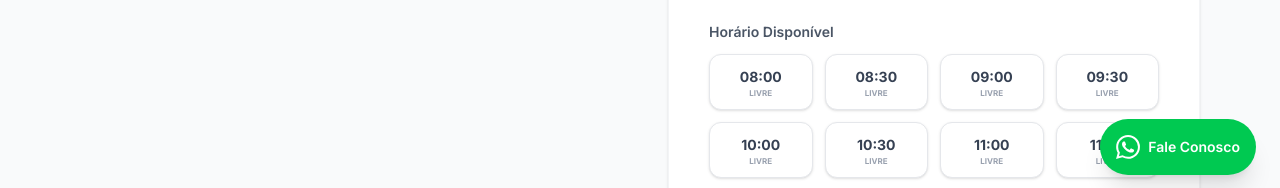
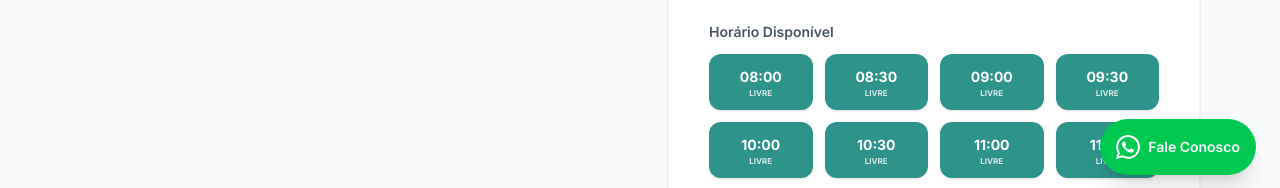
Before and after one commit to Josias1965/ProjetoOdonto, a React (Vite) app: page /agendamento in a window 1280 px wide. Shown: the part 601-789 px from the top of the page. Built offline with nearby package versions, Linux system fonts and the light colour scheme; no server answers; the database is empty.

Commit message:
Design: apply custom teal color #2e948a to available slots

```diff
--- a/src/pages/Agendamento.jsx
+++ b/src/pages/Agendamento.jsx
@@ -251,14 +251,15 @@ export default function Agendamento() {
                               className={`py-3 rounded-xl text-sm font-bold transition-all border ${isBooked
                                   ? 'bg-red-500 text-white border-red-500 opacity-90 cursor-not-allowed'
                                   : isSelected
-                                    ? 'bg-teal-600 text-white border-teal-600 ring-4 ring-teal-100 shadow-md scale-105'
-                                    : 'bg-white text-gray-700 border-gray-200 hover:border-teal-400 hover:bg-teal-50 shadow-sm'
+                                    ? 'bg-gray-800 text-white border-gray-800 ring-4 ring-teal-100 shadow-md scale-105'
+                                    : 'text-white border-transparent hover:opacity-90 shadow-sm'
                                 }`}
+                              style={!isBooked && !isSelected ? { backgroundColor: '#2e948a' } : {}}
                             >
                               {t}
-                              {isBooked && <span className="block text-[8px] uppercase leading-none mt-0.5">Ocupado</span>}
-                              {!isBooked && !isSelected && <span className="block text-[8px] uppercase leading-none mt-0.5 text-gray-400">Livre</span>}
-                              {isSelected && <span className="block text-[8px] uppercase leading-none mt-0.5 text-teal-100">Sua Escolha</span>}
+                              {isBooked && <span className="block text-[8px] uppercase leading-none mt-0.5 opacity-80">Ocupado</span>}
+                              {!isBooked && !isSelected && <span className="block text-[8px] uppercase leading-none mt-0.5 opacity-80">Livre</span>}
+                              {isSelected && <span className="block text-[8px] uppercase leading-none mt-0.5 opacity-80">Sua Escolha</span>}
                             </button>
                           )
                         })}
```
